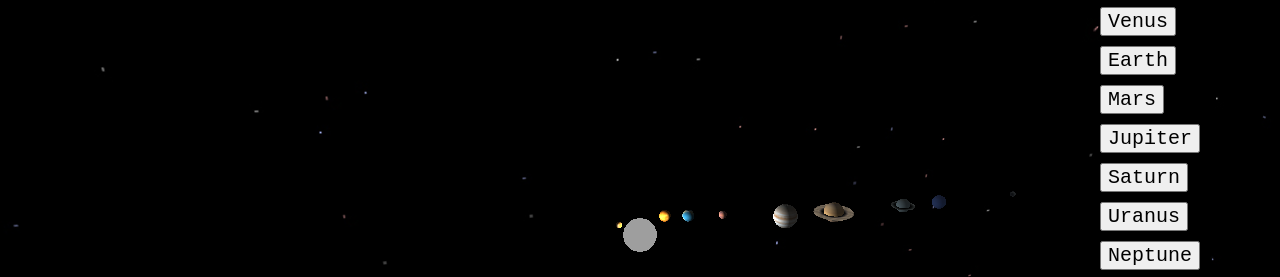
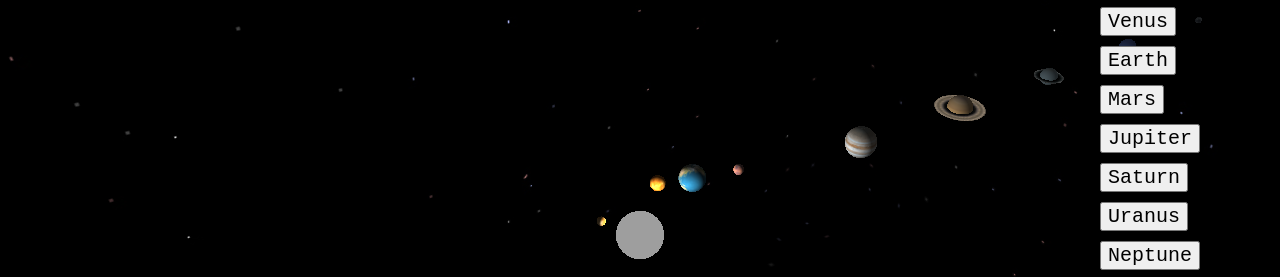
Before and after one commit to aly2233/JS-Solar-System-, a website built with webpack: page index.html in a window 1280 px wide. Shown: the part 165-442 px from the top of the page. Built offline with nearby package versions, Linux system fonts and the light colour scheme; animation ran at ten frames a second.

Commit message:
Change distances and camera

```diff
--- a/src/index.js
+++ b/src/index.js
@@ -32,7 +32,7 @@ const camera = new THREE.PerspectiveCamera(
 
 const orbit = new OrbitControls(camera, renderer.domElement);
 
-camera.position.set(-200, 400, 800);
+camera.position.set(-260, 400, 425);
 orbit.update();
 
 const ambientLight = new THREE.AmbientLight(0x333333);
@@ -89,28 +89,28 @@ function createPlanet(size, texture, position, ring) {
 
 //Create each planet
 const mercury = createPlanet(3.2, mercuryTexture, 30);
-const venus = createPlanet(5.8, venusTexture, 50);
-const earth = createPlanet(6, earthTexture, 65);
-const mars = createPlanet(4, marsTexture, 94);
-const jupiter = createPlanet(12, jupiterTexture, 150);
-const saturn = createPlanet(10, saturnTexture, 200, {
+const venus = createPlanet(5.8, venusTexture, 60);
+const earth = createPlanet(10, earthTexture, 75);
+const mars = createPlanet(4, marsTexture, 104);
+const jupiter = createPlanet(12, jupiterTexture, 200);
+const saturn = createPlanet(10, saturnTexture, 300, {
   innerRadius: 10,
   outerRadius: 20,
   texture: saturnRingTexture
 });
-const uranus = createPlanet(7, uranusTexture, 275, {
+const uranus = createPlanet(7, uranusTexture, 400, {
   innerRadius: 7,
   outerRadius: 12,
   texture: uranusRingTexture
 });
-const neptune = createPlanet(7, neptuneTexture, 315);
-const pluto = createPlanet(2.8, plutoTexture, 400);
+const neptune = createPlanet(7, neptuneTexture, 500);
+const pluto = createPlanet(2.8, plutoTexture, 600);
 
 //Add light source coming from sun
 const pointLight = new THREE.PointLight(0xffffff, 1.5, 300);
 scene.add(pointLight);
 //Add another light source for further planets, dimmer light
-const pointLight2 = new THREE.PointLight(0xffffff, 1.5, 450);
+const pointLight2 = new THREE.PointLight(0xffffff, 1.25, 700);
 scene.add(pointLight2);
 
 function animate() {
```
Also changed, not shown: index.html (+1 -0 lines), 1 other file.
